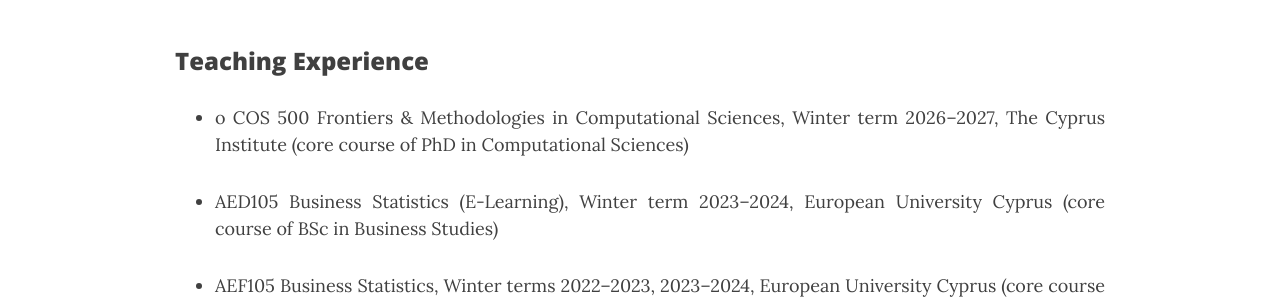
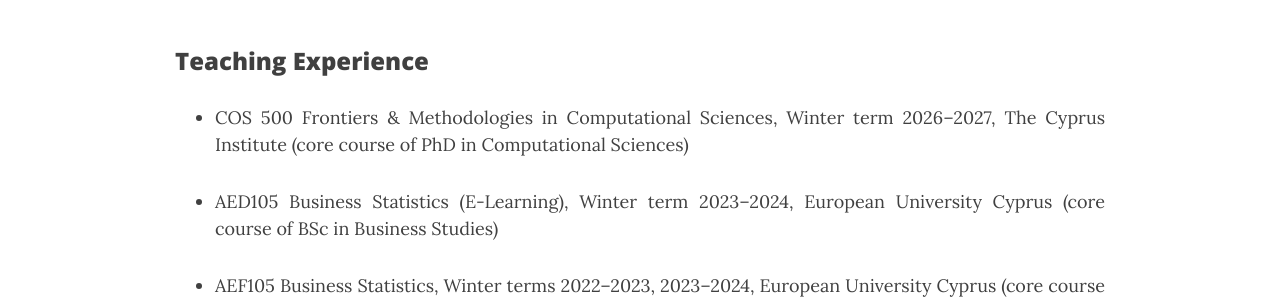
Before and after one commit to ch-var/ch-var.github.io, a Jekyll site: the page built from CV.html, in a window 1280 px wide and 900 px high, scrolled down 7873 px. Shown: the part 154-454 px from the top of the window. Built offline with Jekyll 4.4.1, drawn with Linux system fonts in a browser that asks for light colours; formulas are drawn with MathJax 3.

Commit message:
Update CV.html

```diff
--- a/CV.html
+++ b/CV.html
@@ -207,7 +207,7 @@
 <br>
 <p style="font-family: var(--header-font); font-weight: 800; line-height: 1.1; font-size: 1.5rem; margin-top: 1.25rem;">Teaching Experience</p>
 <ul>
-<li class="responsive-margin">o	COS 500 Frontiers & Methodologies in Computational Sciences, Winter term 2026–2027, The Cyprus Institute (core course of PhD in Computational Sciences)</li>
+<li class="responsive-margin">COS 500 Frontiers & Methodologies in Computational Sciences, Winter term 2026–2027, The Cyprus Institute (core course of PhD in Computational Sciences)</li>
 <p></p>
 <li class="responsive-margin">AED105 Business Statistics (E-Learning), Winter term 2023–2024, European University Cyprus (core course of BSc in Business Studies)</li>
 <p></p>
```
